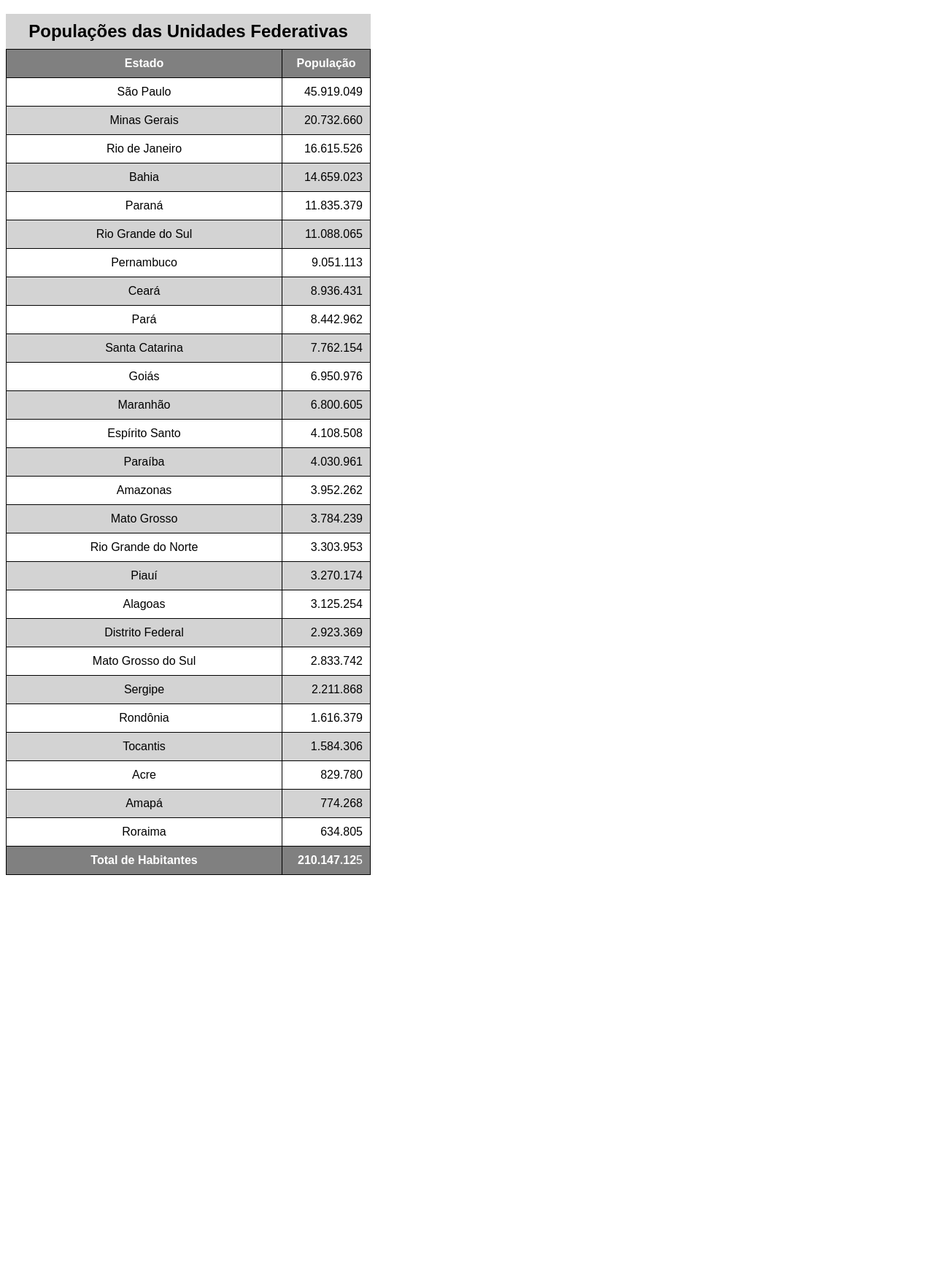
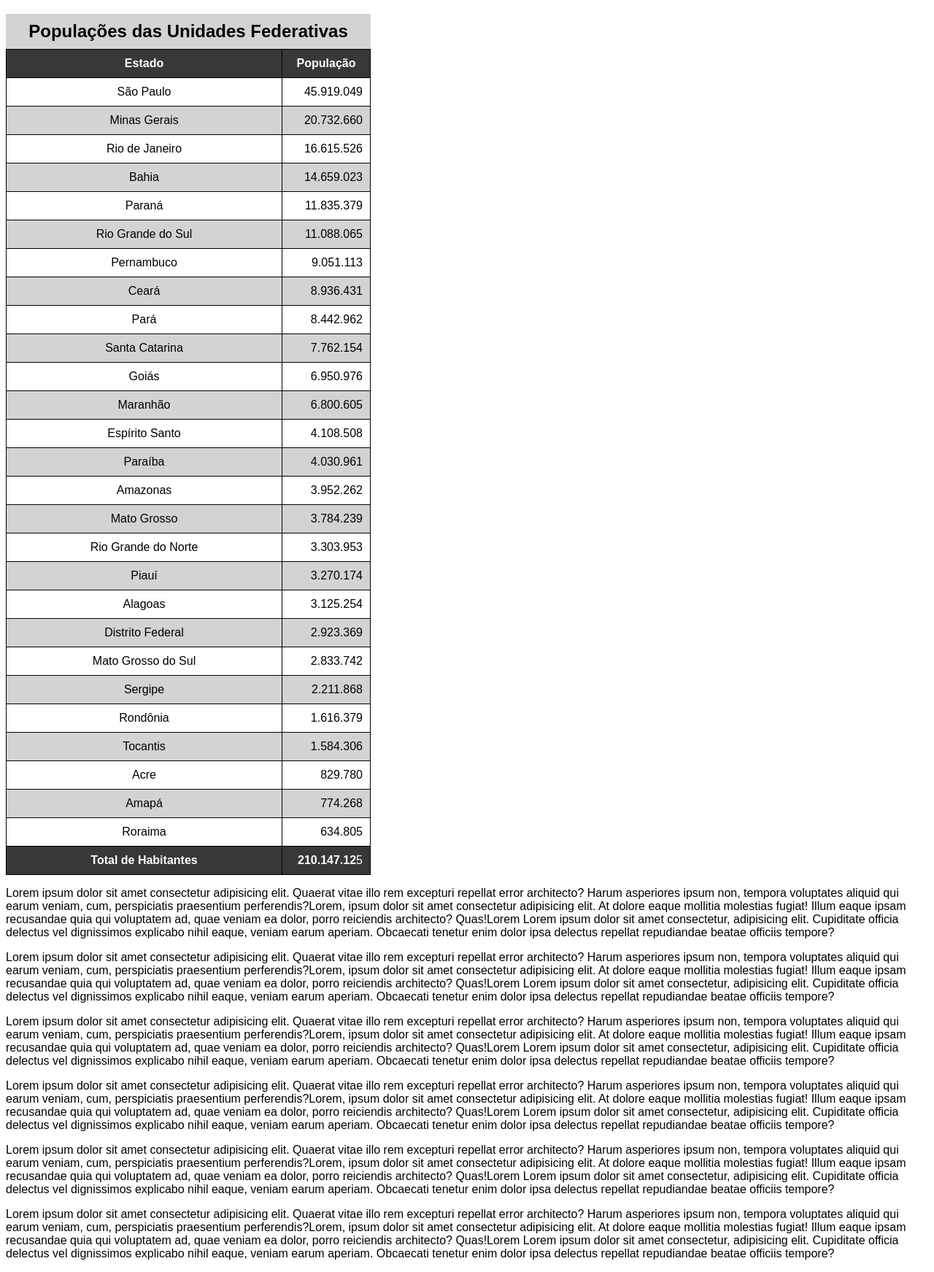
Before and after one commit to felipesouzab/html-css, a plain HTML site: page exercicios/ex023/tabela002.html in a window 1280 px wide. Shown: the part 61-1804 px from the top of the page at 73% size. Before the commit the page ends 1268 px from the top, so only its background shows below. Drawn offline with Linux system fonts and the light colour scheme.

Commit message:
criação tabela 003

```diff
--- a/exercicios/ex023/tabela002.html
+++ b/exercicios/ex023/tabela002.html
@@ -15,6 +15,7 @@
         table {
             width: 500px;
             border-collapse: collapse;
+            position: relative;
 
         }
 
@@ -33,8 +34,14 @@
         }
 
         thead, tfoot {
-            background-color: gray;
+            background-color: #383838;
             color: white;
+        }
+
+        thead > tr > th {
+            position: sticky;
+            top: -1px;
+            background-color: #383838;
         }
 
         tbody > tr:nth-child(2n) {
@@ -197,5 +204,12 @@
 
     </table>
 
+    <p>Lorem ipsum dolor sit amet consectetur adipisicing elit. Quaerat vitae illo rem excepturi repellat error architecto? Harum asperiores ipsum non, tempora voluptates aliquid qui earum veniam, cum, perspiciatis praesentium perferendis?Lorem, ipsum dolor sit amet consectetur adipisicing elit. At dolore eaque mollitia molestias fugiat! Illum eaque ipsam recusandae quia qui voluptatem ad, quae veniam ea dolor, porro reiciendis architecto? Quas!Lorem Lorem ipsum dolor sit amet consectetur, adipisicing elit. Cupiditate officia delectus vel dignissimos explicabo nihil eaque, veniam earum aperiam. Obcaecati tenetur enim dolor ipsa delectus repellat repudiandae beatae officiis tempore? </p>
+    <p>Lorem ipsum dolor sit amet consectetur adipisicing elit. Quaerat vitae illo rem excepturi repellat error architecto? Harum asperiores ipsum non, tempora voluptates aliquid qui earum veniam, cum, perspiciatis praesentium perferendis?Lorem, ipsum dolor sit amet consectetur adipisicing elit. At dolore eaque mollitia molestias fugiat! Illum eaque ipsam recusandae quia qui voluptatem ad, quae veniam ea dolor, porro reiciendis architecto? Quas!Lorem Lorem ipsum dolor sit amet consectetur, adipisicing elit. Cupiditate officia delectus vel dignissimos explicabo nihil eaque, veniam earum aperiam. Obcaecati tenetur enim dolor ipsa delectus repellat repudiandae beatae officiis tempore? </p>
+    <p>Lorem ipsum dolor sit amet consectetur adipisicing elit. Quaerat vitae illo rem excepturi repellat error architecto? Harum asperiores ipsum non, tempora voluptates aliquid qui earum veniam, cum, perspiciatis praesentium perferendis?Lorem, ipsum dolor sit amet consectetur adipisicing elit. At dolore eaque mollitia molestias fugiat! Illum eaque ipsam recusandae quia qui voluptatem ad, quae veniam ea dolor, porro reiciendis architecto? Quas!Lorem Lorem ipsum dolor sit amet consectetur, adipisicing elit. Cupiditate officia delectus vel dignissimos explicabo nihil eaque, veniam earum aperiam. Obcaecati tenetur enim dolor ipsa delectus repellat repudiandae beatae officiis tempore? </p>
+    <p>Lorem ipsum dolor sit amet consectetur adipisicing elit. Quaerat vitae illo rem excepturi repellat error architecto? Harum asperiores ipsum non, tempora voluptates aliquid qui earum veniam, cum, perspiciatis praesentium perferendis?Lorem, ipsum dolor sit amet consectetur adipisicing elit. At dolore eaque mollitia molestias fugiat! Illum eaque ipsam recusandae quia qui voluptatem ad, quae veniam ea dolor, porro reiciendis architecto? Quas!Lorem Lorem ipsum dolor sit amet consectetur, adipisicing elit. Cupiditate officia delectus vel dignissimos explicabo nihil eaque, veniam earum aperiam. Obcaecati tenetur enim dolor ipsa delectus repellat repudiandae beatae officiis tempore? </p>
+    <p>Lorem ipsum dolor sit amet consectetur adipisicing elit. Quaerat vitae illo rem excepturi repellat error architecto? Harum asperiores ipsum non, tempora voluptates aliquid qui earum veniam, cum, perspiciatis praesentium perferendis?Lorem, ipsum dolor sit amet consectetur adipisicing elit. At dolore eaque mollitia molestias fugiat! Illum eaque ipsam recusandae quia qui voluptatem ad, quae veniam ea dolor, porro reiciendis architecto? Quas!Lorem Lorem ipsum dolor sit amet consectetur, adipisicing elit. Cupiditate officia delectus vel dignissimos explicabo nihil eaque, veniam earum aperiam. Obcaecati tenetur enim dolor ipsa delectus repellat repudiandae beatae officiis tempore? </p>
+    <p>Lorem ipsum dolor sit amet consectetur adipisicing elit. Quaerat vitae illo rem excepturi repellat error architecto? Harum asperiores ipsum non, tempora voluptates aliquid qui earum veniam, cum, perspiciatis praesentium perferendis?Lorem, ipsum dolor sit amet consectetur adipisicing elit. At dolore eaque mollitia molestias fugiat! Illum eaque ipsam recusandae quia qui voluptatem ad, quae veniam ea dolor, porro reiciendis architecto? Quas!Lorem Lorem ipsum dolor sit amet consectetur, adipisicing elit. Cupiditate officia delectus vel dignissimos explicabo nihil eaque, veniam earum aperiam. Obcaecati tenetur enim dolor ipsa delectus repellat repudiandae beatae officiis tempore? </p>
+
 </body>
 </html>
```
Also changed, not shown: exercicios/ex023/tabela003.html (added, +12 -0 lines).
